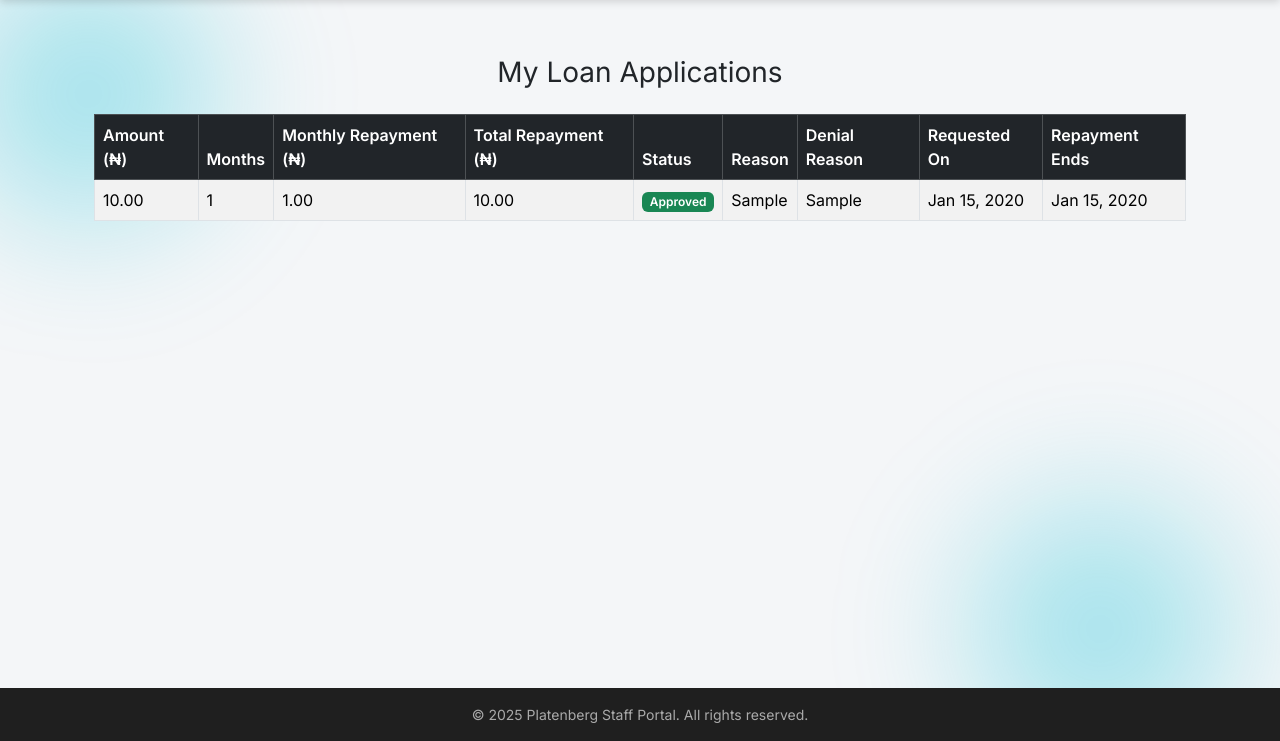
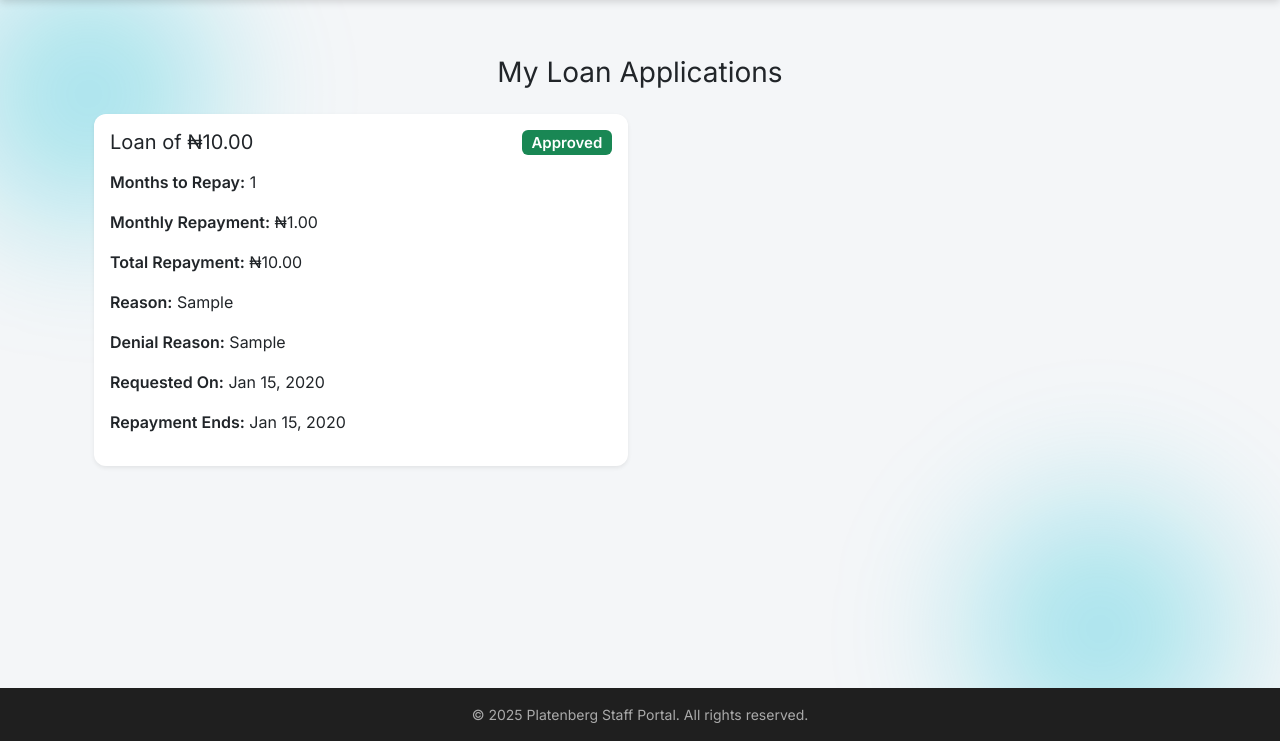
Before and after one commit to OgunLouis/staff-portal, a Django app: template templates/accounts/status.html in a window 1280 px wide. Shown: the part 59-800 px from the top of the page. Run offline with Django 5.2, Linux system fonts and the light colour scheme; the template is opened without the code that fills it: values that come from a table or form of the project are taken from there, others are empty; tables that the repository leaves empty hold one stand-in row (values such as "Sample post").

Commit message:
loan status view fix

```diff
--- a/templates/accounts/status.html
+++ b/templates/accounts/status.html
@@ -1,57 +1,45 @@
 {% extends 'base.html' %}
 {% block title %}My Loan Status{% endblock %}
+{% load humanize %}
 {% block content %}
-{% load humanize %}
 
 <div class="container mt-4">
   <h3 class="mb-4 text-center">My Loan Applications</h3>
 
   {% if loans %}
-    <div class="table-responsive">
-      <table class="table table-bordered table-striped">
-        <thead class="table-dark">
-          <tr>
-            <th>Amount (₦)</th>
-            <th>Months</th>
-            <th>Monthly Repayment (₦)</th>
-            <th>Total Repayment (₦)</th>
-            <th>Status</th>
-            <th>Reason</th>
-            <th>Denial Reason</th>
-            <th>Requested On</th>
-            <th>Repayment Ends</th>
-          </tr>
-        </thead>
-        <tbody>
+    <div class="row g-4">
       {% for loan in loans %}
-          <tr>
-            <td>{{ loan.amount|floatformat:2|intcomma }}</td>
-            <td>{{ loan.months_to_repay }}</td>
-            <td>{{ loan.monthly_repayment|floatformat:2|intcomma }}</td>
-            <td>{{ loan.total_repayment|floatformat:2|intcomma }}</td>
-            <td>
+        <div class="col-md-6">
+          <div class="card shadow-sm h-100">
+            <div class="card-body">
+              <h5 class="card-title mb-3">
+                Loan of ₦{{ loan.amount|floatformat:2|intcomma }}
                 {% if loan.status == 'approved' %}
-                <span class="badge bg-success">Approved</span>
+                  <span class="badge bg-success float-end">Approved</span>
                 {% elif loan.status == 'pending' %}
-                <span class="badge bg-warning text-dark">Pending</span>
+                  <span class="badge bg-warning text-dark float-end">Pending</span>
                 {% else %}
-                <span class="badge bg-danger">Denied</span>
+                  <span class="badge bg-danger float-end">Denied</span>
                 {% endif %}
-            </td>
-            <td>{{ loan.reason }}</td>
-            <td>{{ loan.denial_reason|default:"—" }}</td>
-            <td>{{ loan.created_at|date:"M d, Y" }}</td>
-            <td>
+              </h5>
+
+              <p><strong>Months to Repay:</strong> {{ loan.months_to_repay }}</p>
+              <p><strong>Monthly Repayment:</strong> ₦{{ loan.monthly_repayment|floatformat:2|intcomma }}</p>
+              <p><strong>Total Repayment:</strong> ₦{{ loan.total_repayment|floatformat:2|intcomma }}</p>
+              <p><strong>Reason:</strong> {{ loan.reason }}</p>
+              <p><strong>Denial Reason:</strong> {{ loan.denial_reason|default:"—" }}</p>
+              <p><strong>Requested On:</strong> {{ loan.created_at|date:"M d, Y" }}</p>
+              <p><strong>Repayment Ends:</strong>
                 {% if loan.repayment_end_date %}
                   {{ loan.repayment_end_date|date:"M d, Y" }}
                 {% else %}
                   —
                 {% endif %}
-            </td>
-          </tr>
+              </p>
+            </div>
+          </div>
+        </div>
       {% endfor %}
-        </tbody>
-      </table>
     </div>
   {% else %}
     <div class="alert alert-info text-center">
@@ -60,4 +48,5 @@
     </div>
   {% endif %}
 </div>
+
 {% endblock %}
```
Lines whose indentation alone changed are shown as unchanged.
